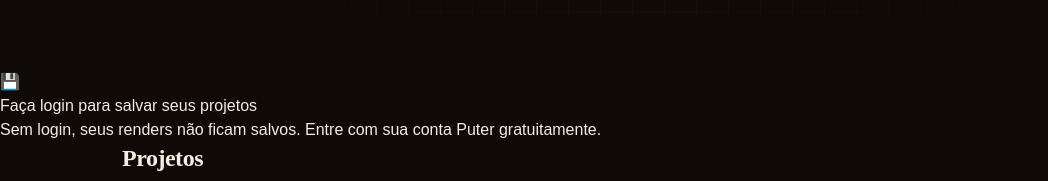
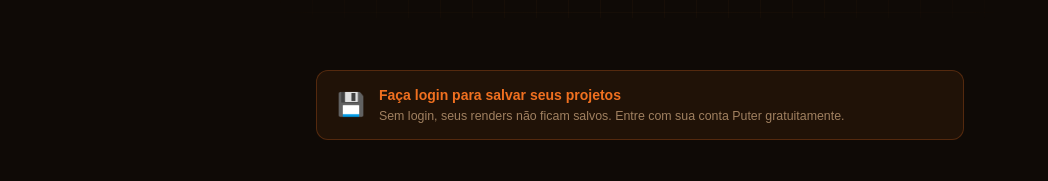
Before and after one commit to Eduardabarroscbg/Roomify, a React (Vite) app: page / in a window 1280 px wide. Shown: the part 949-1130 px from the top of the page, without its empty margins (0-1048 px from the left). Built offline with nearby package versions, Linux system fonts and the light colour scheme; no server answers.

Commit message:
ajeitando detalhes finais

```diff
--- a/src/index.css
+++ b/src/index.css
@@ -642,3 +642,38 @@ body {
     flex-direction: column;
   }
 }
+
+/* ---- LOGIN BANNER ---- */
+.login-banner {
+  max-width: 680px;
+  margin: 0 auto 48px;
+  padding: 0 16px;
+}
+
+.login-banner-inner {
+  display: flex;
+  align-items: center;
+  gap: 14px;
+  padding: 14px 20px;
+  background: rgba(240, 112, 32, 0.08);
+  border: 1px solid rgba(240, 112, 32, 0.25);
+  border-radius: 12px;
+}
+
+.login-banner-icon {
+  font-size: 1.4rem;
+  flex-shrink: 0;
+}
+
+.login-banner-title {
+  font-size: 0.875rem;
+  font-weight: 600;
+  color: var(--accent);
+  margin-bottom: 2px;
+}
+
+.login-banner-sub {
+  font-size: 0.775rem;
+  color: var(--text-muted);
+  line-height: 1.4;
+}
```
